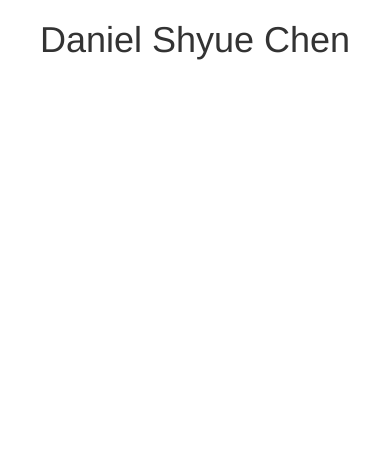
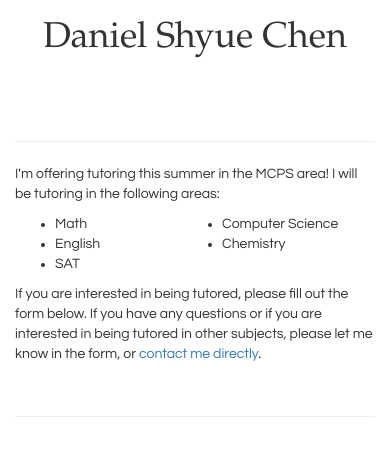
Before and after one commit to shyue/personal-website-v1, a plain HTML site: page tutor.html in a window 390 px wide. Drawn offline with nearby package versions, Linux system fonts and the light colour scheme.

Commit message:
Added basic tutoring page
Need to change later for actual subjects/wording/form

```diff
--- a/tutor.html
+++ b/tutor.html
@@ -4,7 +4,7 @@
     <meta charset="utf-8">
     <meta http-equiv="X-UA-Compatible" content="IE=edge">
     <meta name="viewport" content="width=device-width, initial-scale=1">
-    <title>Tutoring</title>
+    <title>About</title>
     <link href="css/bootstrap.min.css" rel="stylesheet">
     <!--[if lt IE 9]>
       <script src="https://oss.maxcdn.com/html5shiv/3.7.2/html5shiv.min.js"></script>
@@ -42,6 +42,37 @@
 	     text-align: center;
 	}
 
+	.center-block {
+    	display: block;
+    	margin-left: auto;
+    	margin-right: auto;
+ 	}
+
+	.circular--square {
+  		border-radius: 50%;
+		display: block;
+		margin-left: auto;
+		margin-right: auto;
+	}
+
+	p{
+		font-family: Avant Garde,Avantgarde,Century Gothic,CenturyGothic,AppleGothic,sans-serif;
+	}
+
+	li{
+		font-family: Avant Garde,Avantgarde,Century Gothic,CenturyGothic,AppleGothic,sans-serif;
+	}
+
+	h1{
+		font-family: Palatino,Palatino Linotype,Palatino LT STD,Book Antiqua,Georgia,serif;
+		font-weight:50;
+	}
+
+    .subjects {
+        -webkit-columns: 100px 2; /* Chrome, Safari, Opera */
+        -moz-columns: 100px 2; /* Firefox */
+        columns: 100px 2;
+    }
   </style>
 
   <body>
@@ -50,9 +81,12 @@
 
 	  <div class="container" id="banner">
   		<div class="row">
-	  		<h1> Daniel Shyue Chen </h1>
+	  		<h1>Daniel Shyue Chen</h1>
+			<!--<div class="span4"><img class="center-block" src="vine.jpg" /></div>-->
   		</div>
 	  </div>
+
+
 
 	  <nav class="navbar navbar-default navbar-static-top" role="navigation" id="topnavbar">
 	  	<div class="container">
@@ -69,6 +103,57 @@
 	  </nav>
 
 
+	<div class="container">
+		<div class="row">
+			<div class="col-sm-3">
+			</div>
+			<div class="col-sm-6">
+				<hr/>
+			</div>
+			<div class="col-sm-3">
+			</div>
+		</div>
+	</div>
+
+
+  <div class="container">
+	<div class="row">
+
+		<div class="col-sm-3">
+		</div>
+
+        <div class="col-sm-6">
+            <p>I'm offering tutoring this summer in the MCPS area! I will be tutoring in the following areas:</p>
+
+            <ul class="subjects">
+                <li>Math</li>
+                <li>English</li>
+                <li>SAT</li>
+                <li>Computer Science</li>
+                <li>Chemistry</li>
+            </ul>
+
+            <p>If you are interested in being tutored, please fill out the form below. If you have any questions or if you are interested in being tutored in other subjects, please let me know in the form, or <a href="mailto:danschen@stanford.edu">contact me directly</a>.</p>
+		</div>
+
+		<div class="col-sm-3">
+		</div>
+
+	</div>
+  </div>
+
+  <div class="container">
+	  <div class="row">
+		  <div class="col-sm-3">
+		  </div>
+		  <div class="col-sm-6">
+			  <br>
+			  <hr/>
+		  </div>
+		  <div class="col-sm-3">
+		  </div>
+	  </div>
+  </div>
 
 
     <script src="https://ajax.googleapis.com/ajax/libs/jquery/1.11.3/jquery.min.js"></script>
```
